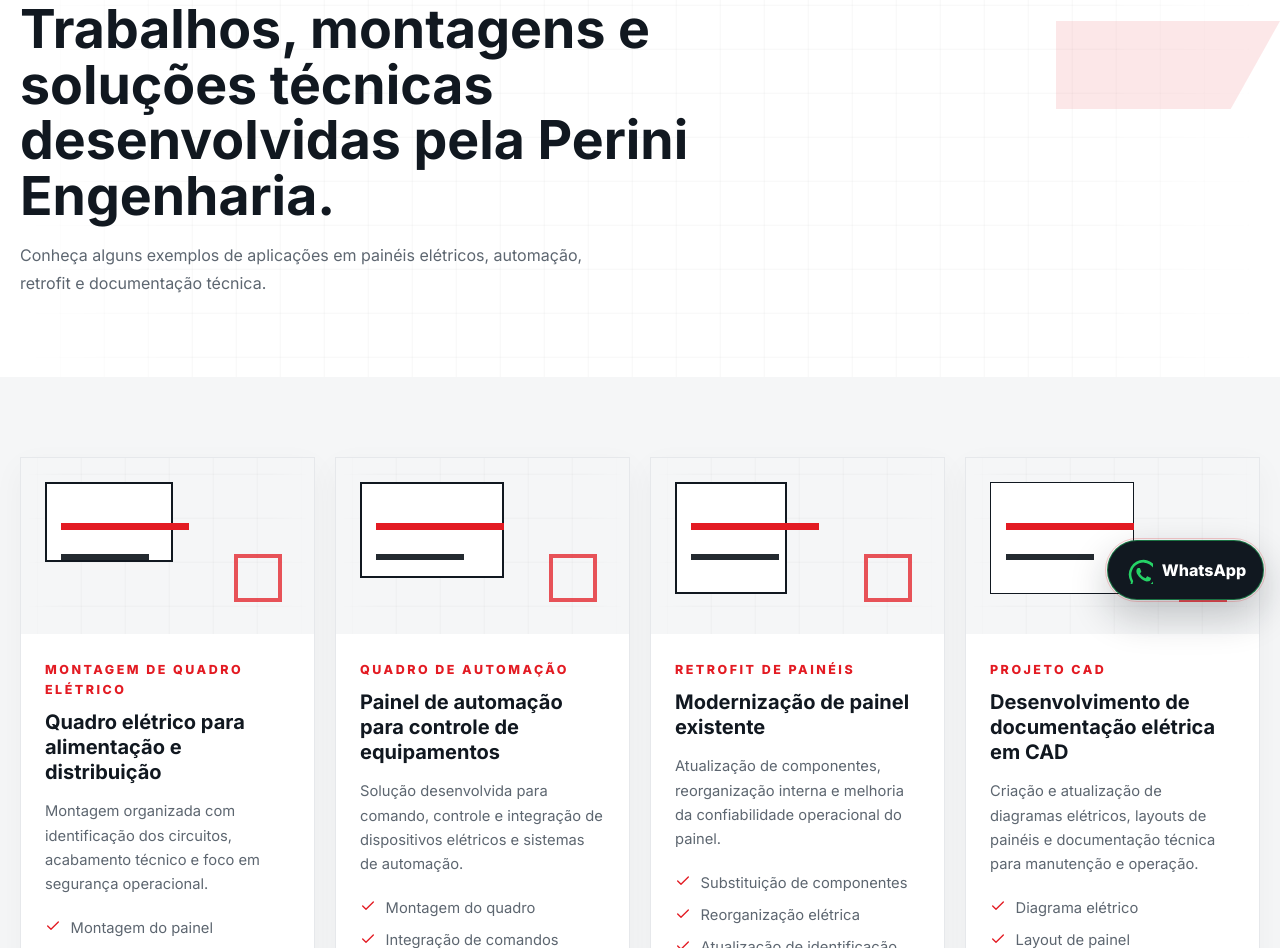
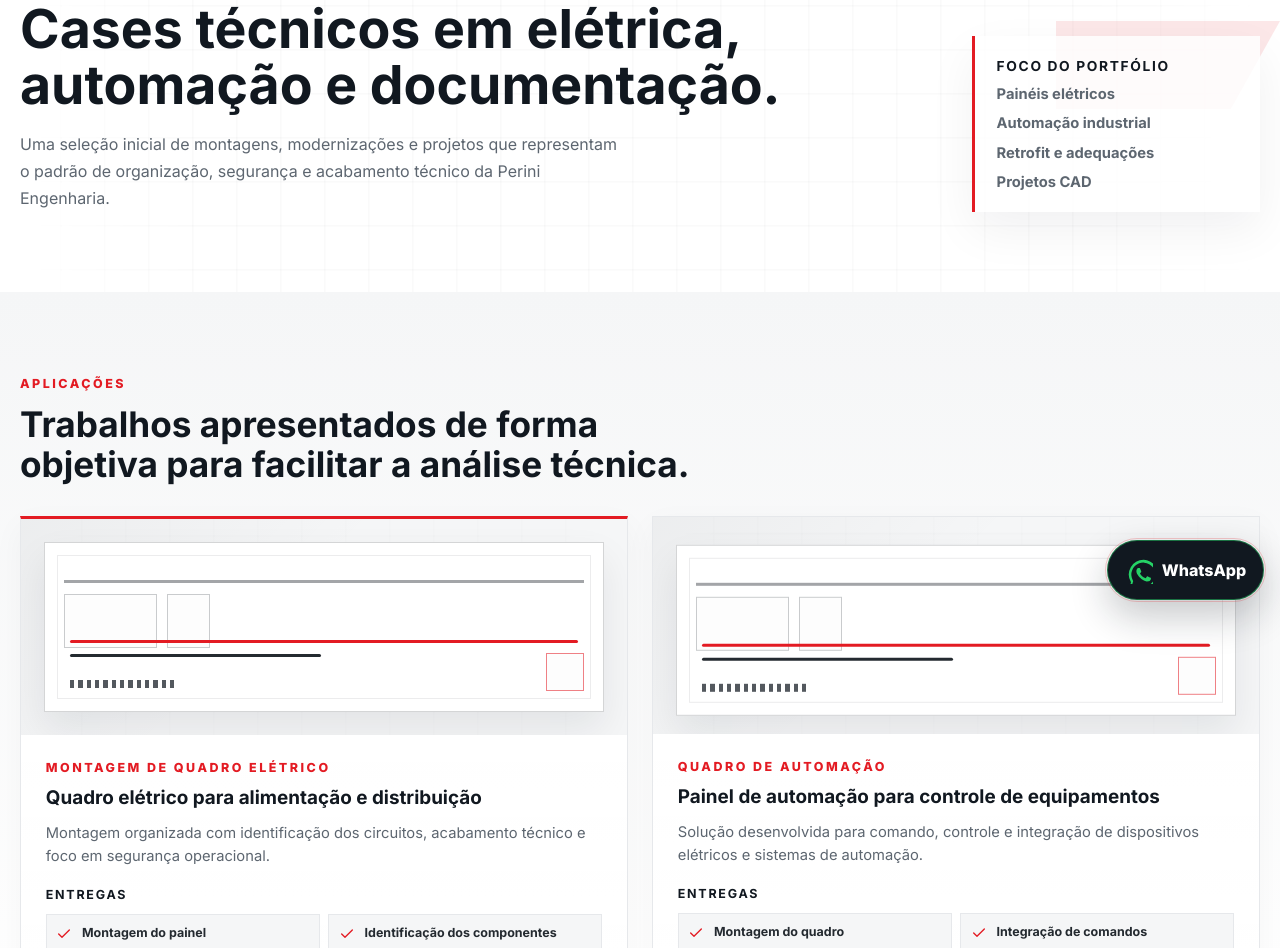
Before and after one commit to engeduardoguerreiro/PeriniEngenharia, a Next.js app: page /portfolio in a window 1280 px wide. Shown: the part 184-1132 px from the top of the page. Built offline with nearby package versions, Linux system fonts and the light colour scheme.

Commit message:
Elevate portfolio page presentation

```diff
--- a/app/globals.css
+++ b/app/globals.css
@@ -492,6 +492,7 @@ textarea {
 }
 
 .section-heading h2,
+.portfolio-intro h2,
 .about-grid h2,
 .contact-aside h2 {
   margin: 0.8rem 0 0;
@@ -625,98 +626,226 @@ textarea {
   letter-spacing: 0;
 }
 
+.portfolio-hero-layout {
+  position: relative;
+  display: grid;
+  gap: 2rem;
+  align-items: end;
+}
+
+.portfolio-hero-copy h1 {
+  max-width: 48rem;
+}
+
+.portfolio-hero-panel {
+  border-left: 3px solid var(--red);
+  background: rgba(255, 255, 255, 0.82);
+  box-shadow: 0 18px 45px rgba(17, 24, 32, 0.06);
+  padding: 1.35rem;
+  display: grid;
+  gap: 0.7rem;
+}
+
+.portfolio-hero-panel strong {
+  color: var(--charcoal);
+  font-size: 0.86rem;
+  text-transform: uppercase;
+  letter-spacing: 0.12em;
+}
+
+.portfolio-hero-panel span {
+  color: var(--muted);
+  font-size: 0.92rem;
+  font-weight: 700;
+}
+
+.portfolio-section {
+  background:
+    linear-gradient(180deg, var(--soft), var(--white) 36%),
+    var(--white);
+}
+
+.portfolio-intro {
+  margin-bottom: 2rem;
+}
+
+.portfolio-intro h2 {
+  max-width: 44rem;
+  font-size: clamp(1.6rem, 3vw, 2.2rem);
+}
+
 .portfolio-card {
   overflow: hidden;
+  display: grid;
+  background:
+    linear-gradient(180deg, rgba(255, 255, 255, 0.96), rgba(255, 255, 255, 1)),
+    var(--white);
+}
+
+.portfolio-card-featured {
+  border-top: 3px solid var(--red);
 }
 
 .portfolio-visual {
   position: relative;
-  height: 11rem;
+  min-height: 13.5rem;
   overflow: hidden;
-  background: var(--soft);
+  background:
+    linear-gradient(135deg, rgba(17, 24, 32, 0.04), transparent 44%),
+    var(--soft);
 }
 
 .portfolio-visual .technical-grid {
   position: absolute;
   inset: 0;
-  opacity: 0.7;
+  opacity: 0.42;
 }
 
-.visual-shape {
+.panel-mockup {
   position: absolute;
-  left: 1.5rem;
-  top: 1.5rem;
-  width: 8rem;
-  height: 5rem;
-  border: 2px solid var(--charcoal);
+  inset: 1.45rem;
+  border: 1px solid rgba(17, 24, 32, 0.18);
   background: var(--white);
+  box-shadow: 0 18px 36px rgba(17, 24, 32, 0.08);
 }
 
-.visual-shape-2 {
-  width: 9rem;
-  height: 6rem;
+.panel-mockup::before {
+  content: "";
+  position: absolute;
+  inset: 0.75rem;
+  border: 1px solid rgba(17, 24, 32, 0.08);
 }
 
-.visual-shape-3 {
-  width: 7rem;
-  height: 7rem;
+.panel-mockup-2 {
+  transform: translateY(0.3rem);
 }
 
-.visual-shape-4 {
-  width: 9rem;
-  height: 7rem;
-  border-width: 1px;
+.panel-mockup-3 {
+  transform: translateX(0.25rem);
 }
 
-.visual-line {
-  position: absolute;
-  left: 2.5rem;
-  height: 0.4rem;
+.panel-mockup-4 {
+  transform: translateY(-0.1rem);
 }
 
-.visual-line-red {
-  top: 4.1rem;
-  width: 8rem;
-  background: var(--red);
+.panel-rail,
+.panel-module,
+.panel-wire,
+.panel-terminal {
+  position: absolute;
+  display: block;
 }
 
-.visual-line-dark {
-  top: 6rem;
-  width: 5.5rem;
+.panel-rail {
+  left: 1.2rem;
+  right: 1.2rem;
+  top: 2.3rem;
+  height: 0.18rem;
+  background: var(--graphite);
+  opacity: 0.42;
+}
+
+.panel-module {
+  border: 1px solid rgba(17, 24, 32, 0.22);
+  background: #fdfdfd;
+}
+
+.panel-module-main {
+  left: 1.2rem;
+  top: 3.15rem;
+  width: 5.8rem;
+  height: 3.4rem;
+}
+
+.panel-module-small {
+  left: 7.6rem;
+  top: 3.15rem;
+  width: 2.7rem;
+  height: 3.4rem;
+}
+
+.panel-module-accent {
+  right: 1.2rem;
+  bottom: 1.25rem;
+  width: 2.35rem;
+  height: 2.35rem;
+  border-color: rgba(227, 27, 35, 0.55);
+}
+
+.panel-wire {
+  height: 0.2rem;
+  background: var(--red);
+  border-radius: 999px;
+}
+
+.panel-wire-a {
+  left: 1.55rem;
+  right: 1.55rem;
+  bottom: 4.25rem;
+}
+
+.panel-wire-b {
+  left: 1.55rem;
+  width: 45%;
+  bottom: 3.35rem;
   background: var(--graphite);
 }
 
-.visual-chip {
-  position: absolute;
-  right: 2rem;
-  bottom: 2rem;
-  width: 3rem;
-  height: 3rem;
-  border: 4px solid rgba(227, 27, 35, 0.75);
+.panel-terminal {
+  left: 1.55rem;
+  bottom: 1.45rem;
+  width: 6.5rem;
+  height: 0.5rem;
+  background: repeating-linear-gradient(
+    90deg,
+    rgba(17, 24, 32, 0.72) 0,
+    rgba(17, 24, 32, 0.72) 0.28rem,
+    transparent 0.28rem,
+    transparent 0.52rem
+  );
 }
 
 .portfolio-content {
-  padding: 1.5rem;
+  padding: 1.55rem;
+  display: flex;
+  flex-direction: column;
 }
 
 .portfolio-content h2 {
-  margin: 0.75rem 0 0;
-  font-size: 1.25rem;
-  line-height: 1.25;
+  margin: 0.7rem 0 0;
+  font-size: 1.18rem;
+  line-height: 1.22;
+  letter-spacing: 0;
 }
 
 .portfolio-content p {
+  margin: 0.8rem 0 0;
   color: var(--muted);
   font-size: 0.92rem;
-  line-height: 1.65;
+  line-height: 1.6;
+}
+
+.portfolio-deliveries-title {
+  display: block;
+  margin-top: 1.15rem;
+  color: var(--charcoal);
+  font-size: 0.78rem;
+  text-transform: uppercase;
+  letter-spacing: 0.14em;
 }
 
 .portfolio-content ul,
 .modal-body ul,
 .contact-aside ul {
   list-style: none;
-  margin: 1.25rem 0 0;
+  margin: 0.75rem 0 0;
   padding: 0;
+}
+
+.portfolio-content ul {
+  display: grid;
+  grid-template-columns: repeat(2, minmax(0, 1fr));
+  gap: 0.55rem;
 }
 
 .portfolio-content li,
@@ -731,7 +860,22 @@ textarea {
   overflow-wrap: anywhere;
 }
 
+.portfolio-content li {
+  align-items: center;
+  border: 1px solid var(--line);
+  background: var(--soft);
+  padding: 0.55rem 0.6rem;
+  color: var(--graphite);
+  font-size: 0.78rem;
+  font-weight: 700;
+  line-height: 1.25;
+}
+
 .portfolio-content li + li,
+.contact-aside li + li {
+  margin-top: 0;
+}
+
 .contact-aside li + li {
   margin-top: 0.65rem;
 }
@@ -747,14 +891,14 @@ textarea {
   display: inline-flex;
   align-items: center;
   gap: 0.5rem;
-  margin-top: 1.5rem;
+  margin-top: auto;
+  padding: 1.25rem 0 0;
   border: 0;
   background: transparent;
   color: var(--charcoal);
   cursor: pointer;
   font-size: 0.92rem;
   font-weight: 800;
-  padding: 0;
 }
 
 .text-link:hover {
@@ -1068,6 +1212,10 @@ textarea {
     grid-template-columns: repeat(2, 1fr);
   }
 
+  .portfolio-hero-layout {
+    grid-template-columns: minmax(0, 1fr) 18rem;
+  }
+
   .trust-grid {
     grid-template-columns: repeat(2, 1fr);
   }
@@ -1103,7 +1251,8 @@ textarea {
   }
 
   .portfolio-grid {
-    grid-template-columns: repeat(4, 1fr);
+    grid-template-columns: repeat(2, minmax(0, 1fr));
+    gap: 1.5rem;
   }
 
   .about-grid {
--- a/app/portfolio/page.tsx
+++ b/app/portfolio/page.tsx
@@ -19,19 +19,33 @@ export default function PortfolioPage() {
         <section className="page-hero">
           <div className="technical-grid hero-grid" />
           <div className="angle-red" />
-          <div className="container">
-            <Reveal>
+          <div className="container portfolio-hero-layout">
+            <Reveal className="portfolio-hero-copy">
               <span className="eyebrow">Portfólio</span>
-              <h1>Trabalhos, montagens e soluções técnicas desenvolvidas pela Perini Engenharia.</h1>
+              <h1>Cases técnicos em elétrica, automação e documentação.</h1>
               <p>
-                Conheça alguns exemplos de aplicações em painéis elétricos, automação, retrofit e documentação técnica.
+                Uma seleção inicial de montagens, modernizações e projetos que representam o padrão de organização,
+                segurança e acabamento técnico da Perini Engenharia.
               </p>
+            </Reveal>
+            <Reveal className="portfolio-hero-panel">
+              <strong>Foco do portfólio</strong>
+              <span>Painéis elétricos</span>
+              <span>Automação industrial</span>
+              <span>Retrofit e adequações</span>
+              <span>Projetos CAD</span>
             </Reveal>
           </div>
         </section>
 
-        <section className="section section-soft">
-          <div className="container portfolio-grid">
+        <section className="section portfolio-section">
+          <div className="container portfolio-intro">
+            <Reveal>
+              <span className="eyebrow">Aplicações</span>
+              <h2>Trabalhos apresentados de forma objetiva para facilitar a análise técnica.</h2>
+            </Reveal>
+          </div>
+          <div className="container portfolio-grid portfolio-grid-featured">
             {portfolioCases.map((item, index) => (
               <Reveal key={item.title}>
                 <PortfolioCard item={item} index={index} />
--- a/components/PortfolioCard.tsx
+++ b/components/PortfolioCard.tsx
@@ -10,10 +10,15 @@ function Placeholder({ index }: { index: number }) {
   return (
     <div className="portfolio-visual">
       <div className="technical-grid" />
-      <span className={`visual-shape visual-shape-${index + 1}`} />
-      <span className="visual-line visual-line-red" />
-      <span className="visual-line visual-line-dark" />
-      <span className="visual-chip" />
+      <div className={`panel-mockup panel-mockup-${(index % 4) + 1}`}>
+        <span className="panel-rail" />
+        <span className="panel-module panel-module-main" />
+        <span className="panel-module panel-module-small" />
+        <span className="panel-module panel-module-accent" />
+        <span className="panel-wire panel-wire-a" />
+        <span className="panel-wire panel-wire-b" />
+        <span className="panel-terminal" />
+      </div>
     </div>
   );
 }
@@ -23,12 +28,13 @@ export function PortfolioCard({ item, index }: { item: PortfolioCase; index: num
 
   return (
     <>
-      <article className="premium-card portfolio-card">
+      <article className={`premium-card portfolio-card ${index === 0 ? "portfolio-card-featured" : ""}`}>
         <Placeholder index={index} />
         <div className="portfolio-content">
           <span className="eyebrow">{item.category}</span>
           <h2>{item.title}</h2>
           <p>{item.description}</p>
+          <strong className="portfolio-deliveries-title">Entregas</strong>
           <ul>
             {item.deliveries.map((delivery) => (
               <li key={delivery}>
--- a/lib/data.ts
+++ b/lib/data.ts
@@ -104,5 +104,33 @@ export const portfolioCases = [
       "Lista de componentes",
       "Documentação técnica"
     ]
+  },
+  {
+    category: "Manutenção Preventiva",
+    title: "Inspeção técnica e plano preventivo de painéis",
+    description:
+      "Avaliação programada de componentes, conexões, identificação e condições operacionais para reduzir riscos de falha.",
+    scope:
+      "Aplicação indicada para empresas que precisam manter painéis elétricos confiáveis, documentados e com menor risco de parada inesperada.",
+    deliveries: [
+      "Inspeção visual",
+      "Verificação de conexões",
+      "Relatório técnico",
+      "Plano de manutenção"
+    ]
+  },
+  {
+    category: "Adequação Elétrica",
+    title: "Adequação técnica de painel e comandos elétricos",
+    description:
+      "Correções, reorganização e padronização de circuitos para melhorar leitura técnica, segurança e confiabilidade.",
+    scope:
+      "Aplicação indicada para painéis que precisam de organização, identificação, melhoria de comandos e adequação ao padrão operacional.",
+    deliveries: [
+      "Mapeamento do painel",
+      "Correções elétricas",
+      "Padronização interna",
+      "Atualização de identificação"
+    ]
   }
 ];
```
